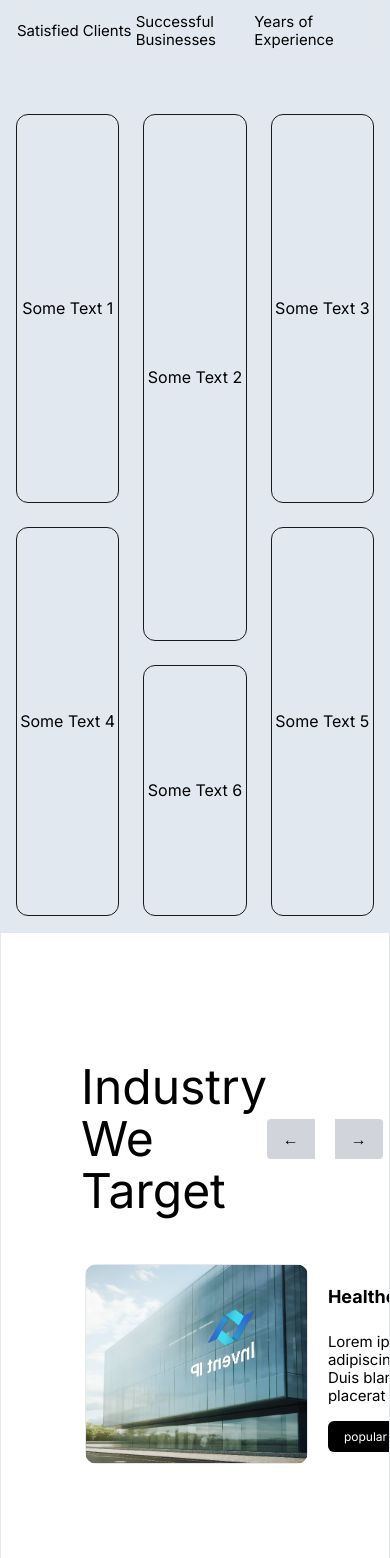
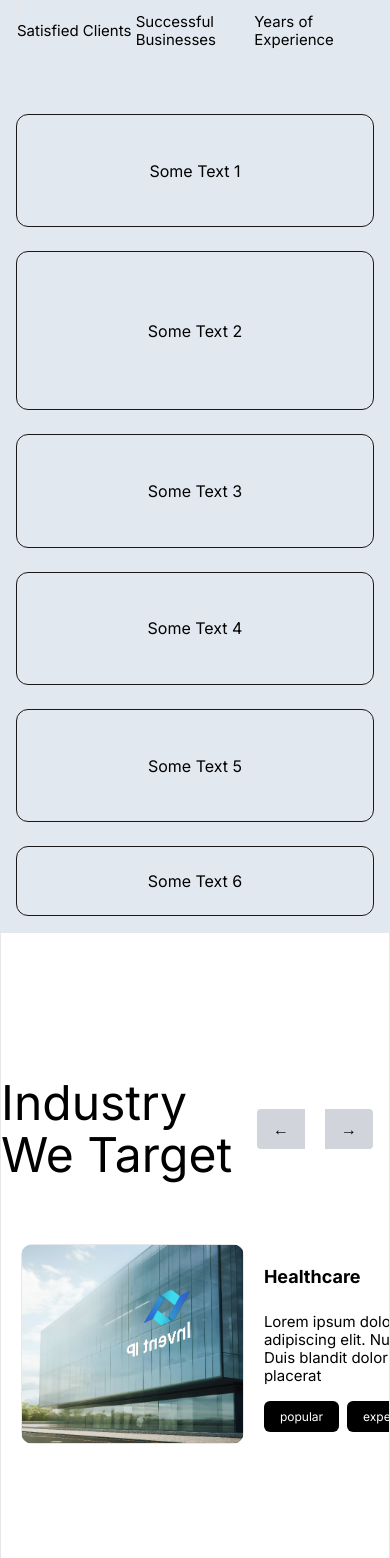
Before and after one commit to mridul-mathur/inventip, a Next.js app: page / in a window 390 px wide. Shown: the part 2730-4288 px from the top of the page. Built offline with nearby package versions, Linux system fonts and the light colour scheme.

Commit message:
on scroll prototype v1

```diff
--- a/src/app/(home_comp)/about.tsx
+++ b/src/app/(home_comp)/about.tsx
@@ -70,7 +70,7 @@ function Numb({ numb, text }: NumbProps) {
 
 const BentoGrid = () => {
   return (
-    <div className="w-full h-[95vh] grid grid-cols-3 grid-rows-6 gap-6">
+    <div className="w-full h-[95vh] grid sm:grid-cols-1 md:grid-cols-3 gap-6">
     <div className="col-span-1 row-span-3 flex justify-center items-center border border-[#191919] rounded-xl">
       <p>Some Text 1</p>
     </div>
@@ -90,5 +90,6 @@ const BentoGrid = () => {
       <p>Some Text 6</p>
     </div>
   </div>
+
   );
 };
--- a/src/app/(home_comp)/industries.tsx
+++ b/src/app/(home_comp)/industries.tsx
@@ -62,8 +62,8 @@ const Industries = () => {
   };
 
   return (
-    <main className="bg-white z-[1] h-fit py-[8rem] w-screen overflow-x-hidden border w-screen ">
-      <div className="w-[90%] mb-5 flex justify-between items-center pl-[5rem]">
+    <main className="bg-white z-[1] h-fit py-[8rem] w-screen overflow-x-hidden border ">
+      <div className="w-[100%] sm:w-[90%] mb-5 flex justify-between items-center pl-0 p-4 sm:pl-[5rem]">
         <h1 className="text-head capitalize">Industry we target</h1>
         <div className="flex gap-5">
           <button
@@ -87,7 +87,7 @@ const Industries = () => {
         </div>
       </div>
       <motion.div
-        className="px-16 flex gap-8 overflow-x-visible"
+        className="px-0 md:px-16 flex gap-8 overflow-x-visible"
         drag="x"
         dragConstraints={{ left: maxRightConstraint, right: 0 }}
         animate={{ x: currentPosition }} // Sync with button clicks
```
Also changed, not shown: src/app/(home_comp)/inovation.tsx (+124 -0 lines). Lines whose indentation alone changed are shown as unchanged.
